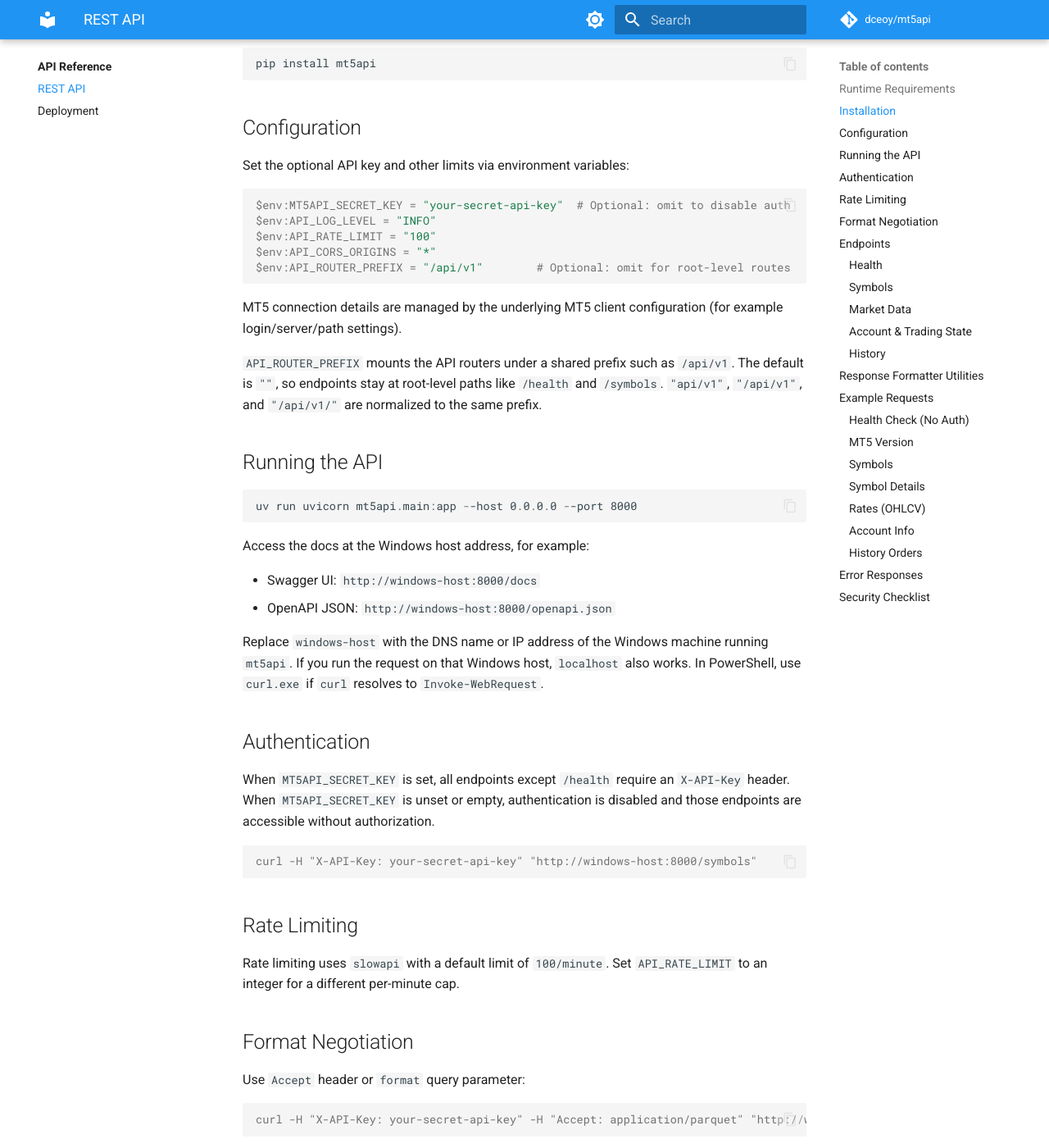
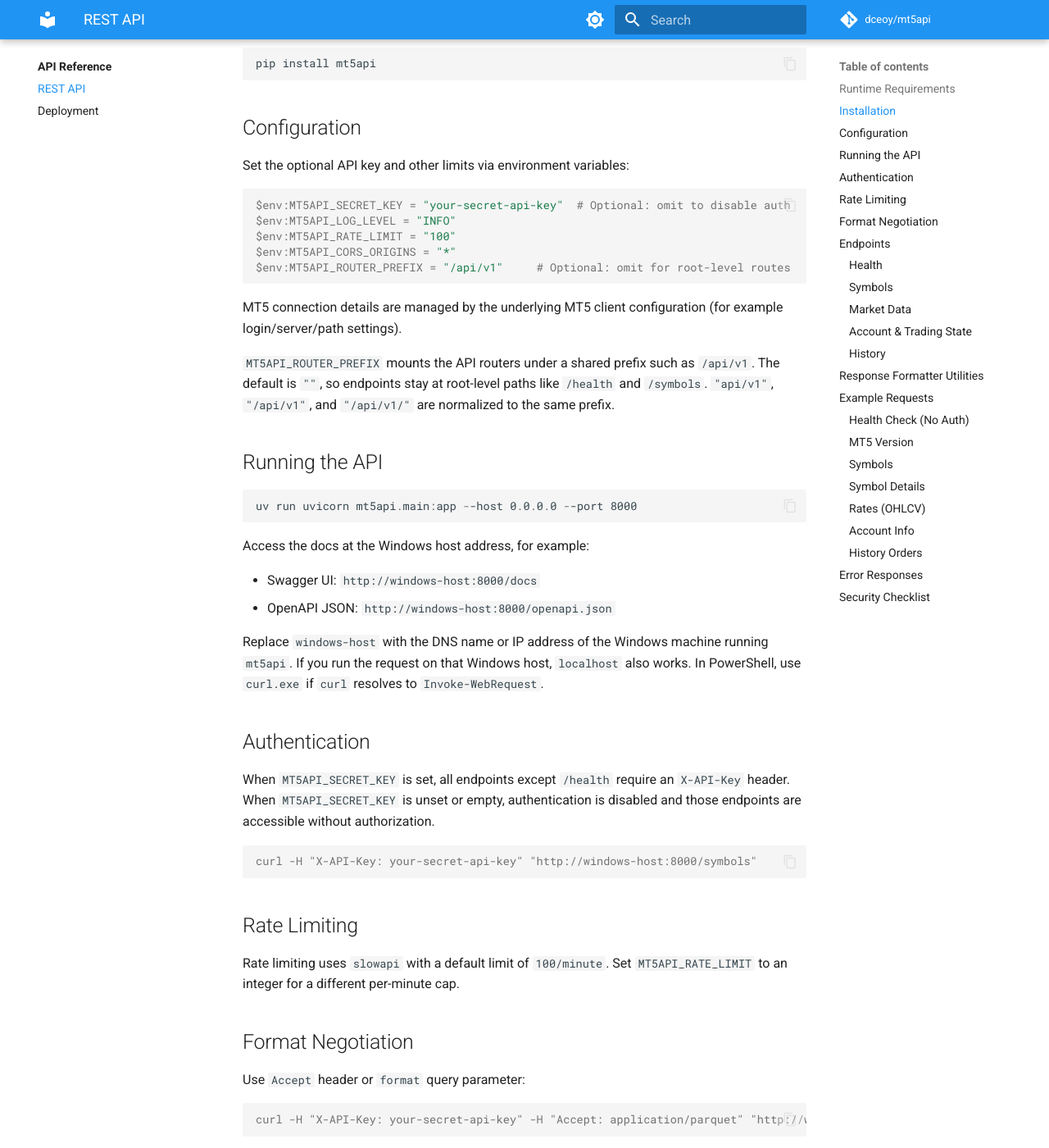
Before and after one commit to dceoy/mt5api, an MkDocs documentation site: the page built from docs/api/rest-api.md, in a window 1280 px wide and 1400 px high, scrolled down 656 px. Shown: the whole window at 82% size. Built offline with MkDocs 1.6.1 and Material for MkDocs 9.7.7, drawn with Linux system fonts in a browser that asks for light colours; comment, search, counter and statistics services are not loaded; some of the changed text lies outside the part shown.

Commit message:
Rename API env vars to MT5API prefix

````diff
--- a/docs/api/rest-api.md
+++ b/docs/api/rest-api.md
@@ -29,16 +29,16 @@
 
 ```powershell
 $env:MT5API_SECRET_KEY = "your-secret-api-key"  # Optional: omit to disable auth
-$env:API_LOG_LEVEL = "INFO"
-$env:API_RATE_LIMIT = "100"
-$env:API_CORS_ORIGINS = "*"
-$env:API_ROUTER_PREFIX = "/api/v1"        # Optional: omit for root-level routes
+$env:MT5API_LOG_LEVEL = "INFO"
+$env:MT5API_RATE_LIMIT = "100"
+$env:MT5API_CORS_ORIGINS = "*"
+$env:MT5API_ROUTER_PREFIX = "/api/v1"     # Optional: omit for root-level routes
 ```
 
 MT5 connection details are managed by the underlying MT5 client configuration
 (for example login/server/path settings).
 
-`API_ROUTER_PREFIX` mounts the API routers under a shared prefix such as
+`MT5API_ROUTER_PREFIX` mounts the API routers under a shared prefix such as
 `/api/v1`. The default is `""`, so endpoints stay at root-level paths like
 `/health` and `/symbols`. `"api/v1"`, `"/api/v1"`, and `"/api/v1/"` are
 normalized to the same prefix.
@@ -72,7 +72,7 @@
 ## Rate Limiting
 
 Rate limiting uses `slowapi` with a default limit of `100/minute`. Set
-`API_RATE_LIMIT` to an integer for a different per-minute cap.
+`MT5API_RATE_LIMIT` to an integer for a different per-minute cap.
 
 ## Format Negotiation
 
@@ -90,7 +90,7 @@
 
 All endpoints are read-only.
 
-If `API_ROUTER_PREFIX` is configured, prepend it to each API route below.
+If `MT5API_ROUTER_PREFIX` is configured, prepend it to each API route below.
 
 ### Health
 
@@ -207,6 +207,6 @@
 Minimum security posture for deployments:
 
 - Set `MT5API_SECRET_KEY` to enable API key authentication when needed
-- Rate limiting enabled (`API_RATE_LIMIT`)
+- Rate limiting enabled (`MT5API_RATE_LIMIT`)
 - Run behind HTTPS in production
-- Restrict CORS origins (`API_CORS_ORIGINS`) for public deployments
+- Restrict CORS origins (`MT5API_CORS_ORIGINS`) for public deployments
````
Also changed, not shown: README.md (+7 -7 lines), docs/api/deployment.md (+4 -4 lines), docs/api/index.md (+1 -1 lines), docs/index.md (+1 -1 lines), specs/041-mt5-rest-api/quickstart.md (+5 -5 lines), 5 other files.
